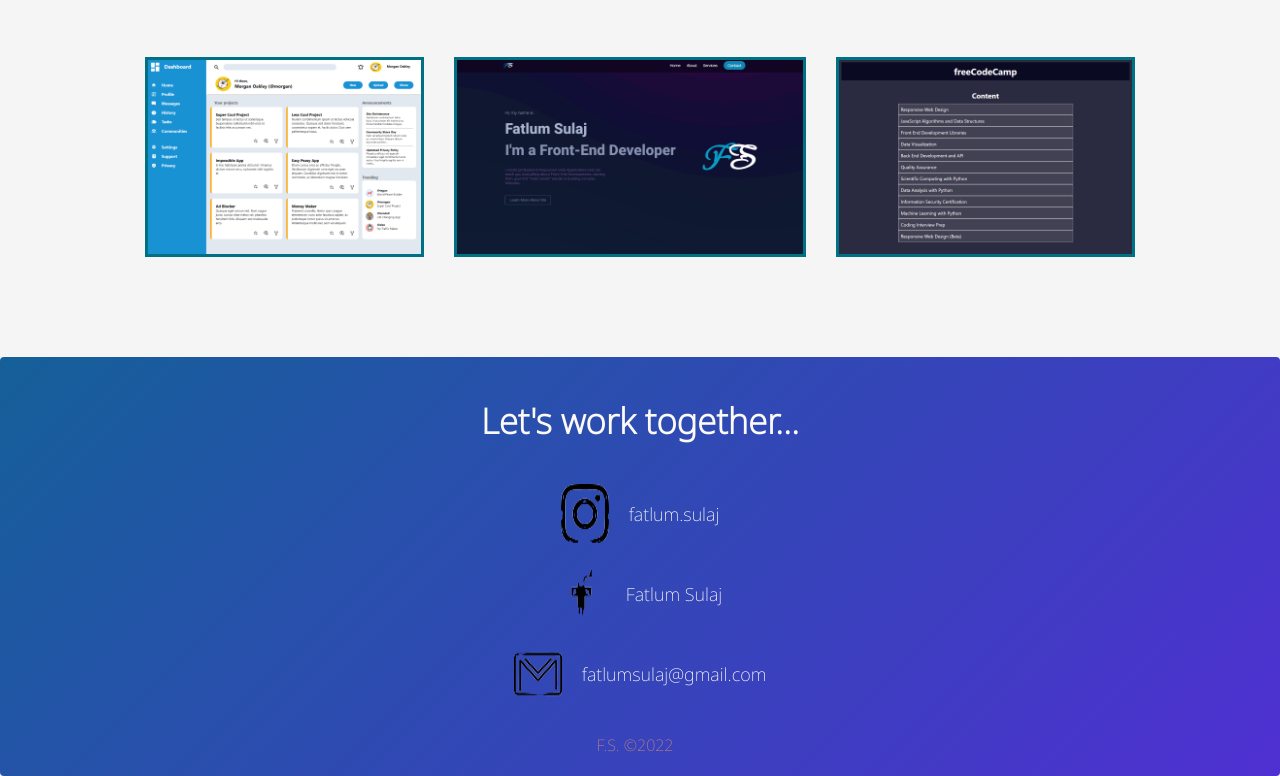
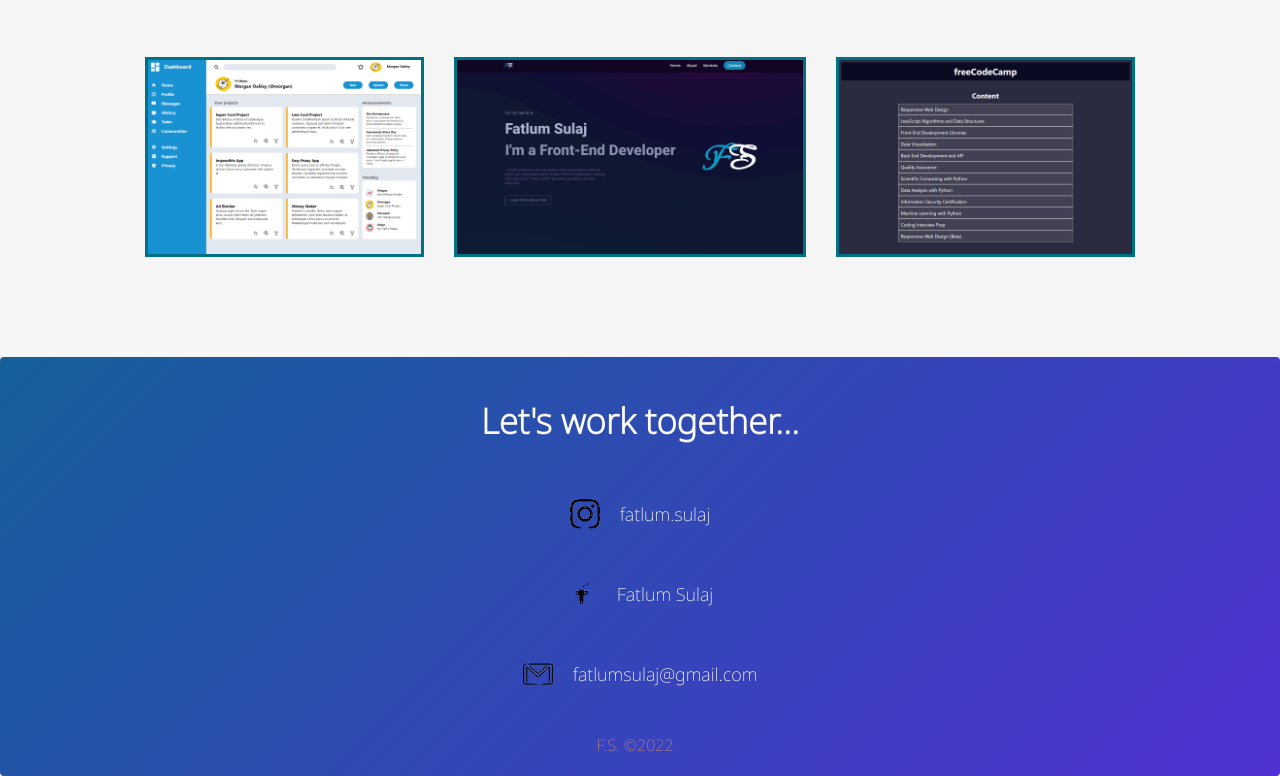
Before and after one commit to fatlumsulaj/fatlumsulaj, a plain HTML site: page index.html in a window 1280 px wide. Shown: the part 1658-2434 px from the top of the page. Drawn offline with Linux system fonts and the light colour scheme.

Commit message:
Update index.html

```diff
--- a/index.html
+++ b/index.html
@@ -85,17 +85,17 @@
 <div class="contactForms">
 
 <div class="form2">
-    <img src="instagram.png">
+    <img src="instagram.png" class="imgs">
     <p class="name1">fatlum.sulaj</p>
 </div>
 
 <div class="form3">
-    <img src="facebook.png">
+    <img src="facebook.png" class="imgs">
     <p class="name1">Fatlum Sulaj</p>
 </div>
 
 <div class="form1">
-    <img src="gmail.png">
+    <img src="gmail.png" class="imgs">
     <p class="name1">fatlumsulaj@gmail.com</p>
 </div>
 
```
